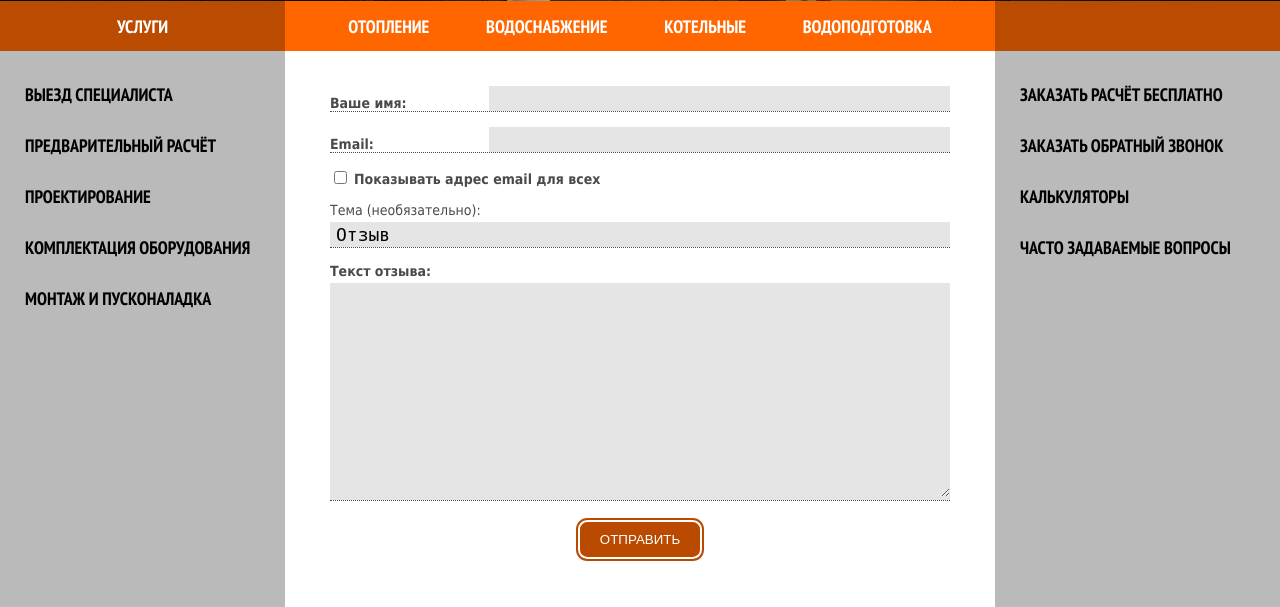
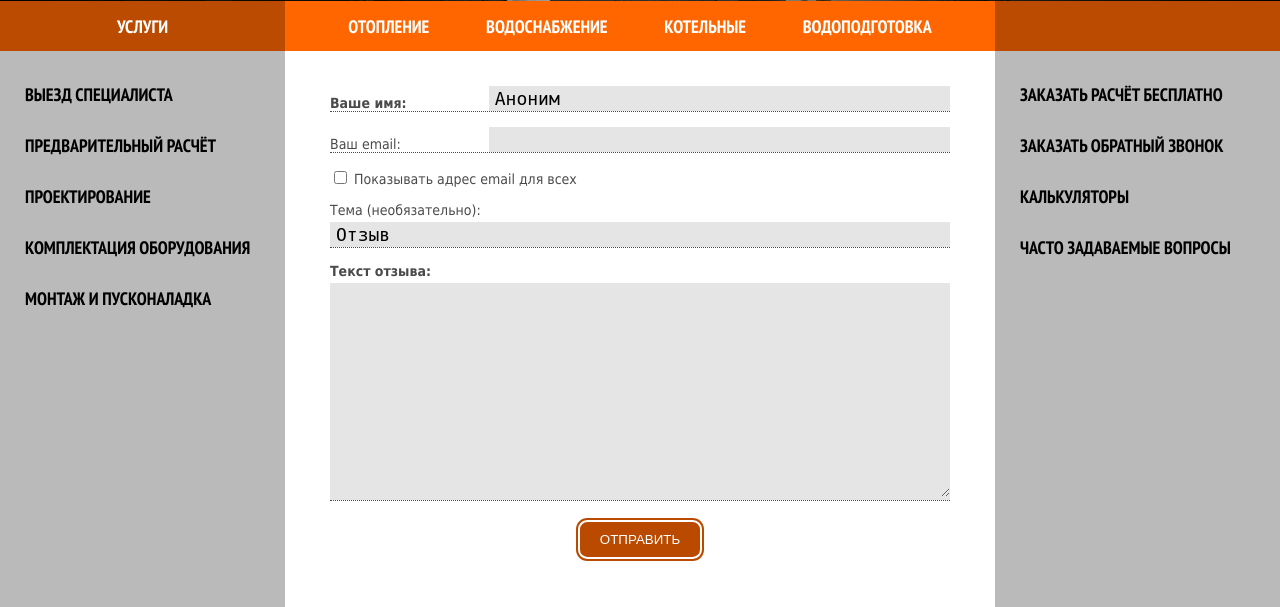
Before and after one commit to Cerzon/profitherm, a Django app: page /feedback/add/ in a window 1280 px wide. Shown: the part 433-1040 px from the top of the page. Run offline with Django 3.2, Linux system fonts and the light colour scheme.

Commit message:
2017-04-18-15-00

```diff
--- a/sitepages/models.py
+++ b/sitepages/models.py
@@ -21,8 +21,8 @@ class DeployTemplate(models.Model):
 class Feedback(models.Model):
     is_published = models.BooleanField(default=False, verbose_name='Опубликовано')
     date_created = models.DateTimeField(auto_now_add=True)
-    user_name = models.CharField(max_length=120, verbose_name='Ваше имя')
-    user_email = models.EmailField(verbose_name='Адрес электронной почты')
+    user_name = models.CharField(max_length=120, default='Аноним', verbose_name='Ваше имя')
+    user_email = models.EmailField(blank=True, verbose_name='Адрес электронной почты')
     publish_email = models.BooleanField(default=False, verbose_name='Отображать email')
     title = models.CharField(max_length=160, blank=True, default='Отзыв', verbose_name='Тема')
     content = models.TextField(verbose_name='Сообщение')
--- a/sitepages/templates/pages/feedback_add.html
+++ b/sitepages/templates/pages/feedback_add.html
@@ -11,13 +11,13 @@
         </div>
         {% if form.user_email.errors %}<div class="landed">{{ form.user_email.errors }}</div>{% endif %}
         <div class="form-field multi-column dotted-bottom">
-            <label for="{{ form.user_email.id_for_label }}" class="single-width required-field">Email:</label>
+            <label for="{{ form.user_email.id_for_label }}" class="single-width">Ваш email:</label>
             <div class="triple-width wide-field{% if form.user_email.errors %} error-field{% endif %}">{{ form.user_email }}</div>
         </div>
         {% if form.publish_email.errors %}<div class="landed">{{ form.publish_email.errors }}</div>{% endif %}
         <div class="form-field{% if form.publish_email.errors %} error-field{% endif %}">
             {{ form.publish_email }}
-            <label for="{{ form.publish_email.id_for_label }}" class="required-field">Показывать адрес email для всех</label>
+            <label for="{{ form.publish_email.id_for_label }}">Показывать адрес email для всех</label>
         </div>
         {% if form.title.errors %}<div class="landed">{{ form.title.errors }}</div>{% endif %}
         <div class="form-field label-above dotted-bottom">
--- a/sitepages/templates/pages/feedback_list.html
+++ b/sitepages/templates/pages/feedback_list.html
@@ -11,7 +11,7 @@
             {{ feedback.content|safe }}
             <footer class="article">
                 <section class="datetime">{{ feedback.date_created|date:"d.m.Y" }}</section>
-                <section class="author">{{ feedback.user_name }}{% if feedback.publish_email %} (<a href="mailto:{{ feedback.user_email }}">{{ feedback.user_email }}</a>){% endif %}</section>
+                <section class="author">{{ feedback.user_name }}{% if feedback.publish_email and feedback.user_email %} (<a href="mailto:{{ feedback.user_email }}">{{ feedback.user_email }}</a>){% endif %}</section>
             </footer>
         </article>
     {% empty %}
```
